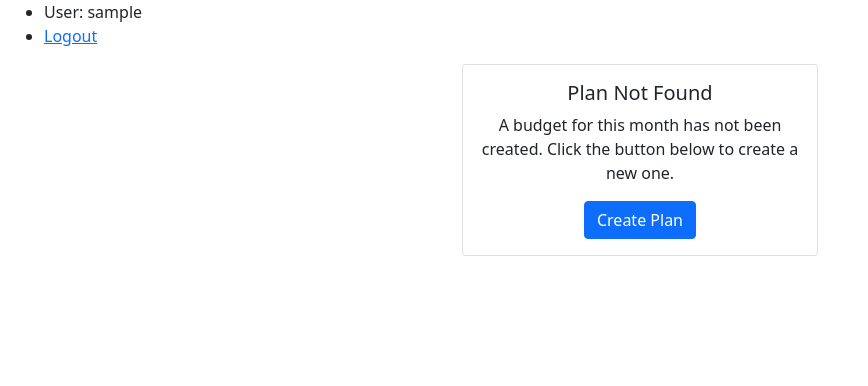
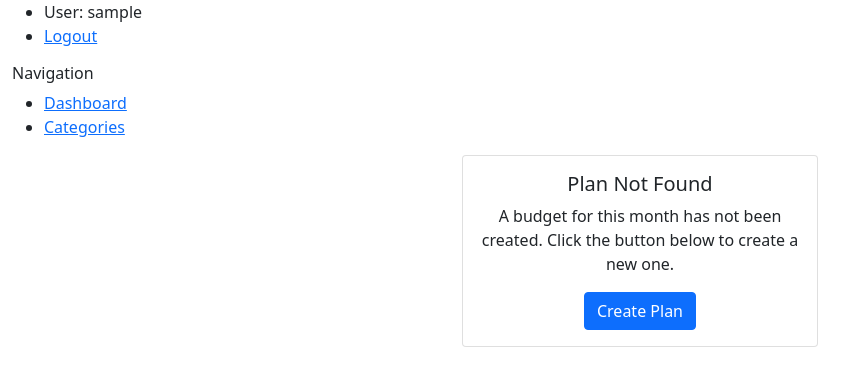
Before and after one commit to jrabideaux/money-management, a Django app: page /dashboard in a window 1280 px wide. Shown: the top 386 px of the page, without its empty margins (0-868 px from the left). Run offline with Django 3.2, Linux system fonts and the light colour scheme; the visitor is signed in with stand-in values (Sample User, id 1).

Commit message:
Added links to dashboard and /categories/list to the base.html

```diff
--- a/money_management/budget/templates/base.html
+++ b/money_management/budget/templates/base.html
@@ -26,6 +26,11 @@
     <li><a href="{% url 'logout'%}?next={{request.path}}">Logout</a></li>
     {% endif %}
   </ul>
+  <h6>Navigation</h6>
+  <ul>
+    <li><a href="/dashboard">Dashboard</a></li>
+    <li><a href="/categories/list">Categories</a></li>
+  </ul>
 </div>
 {% block content %}
 {% endblock %}
```
